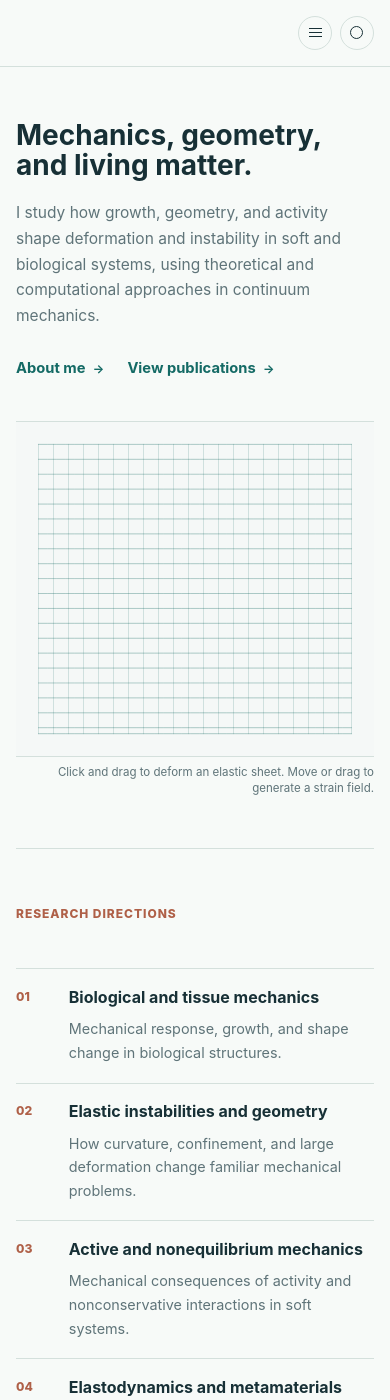
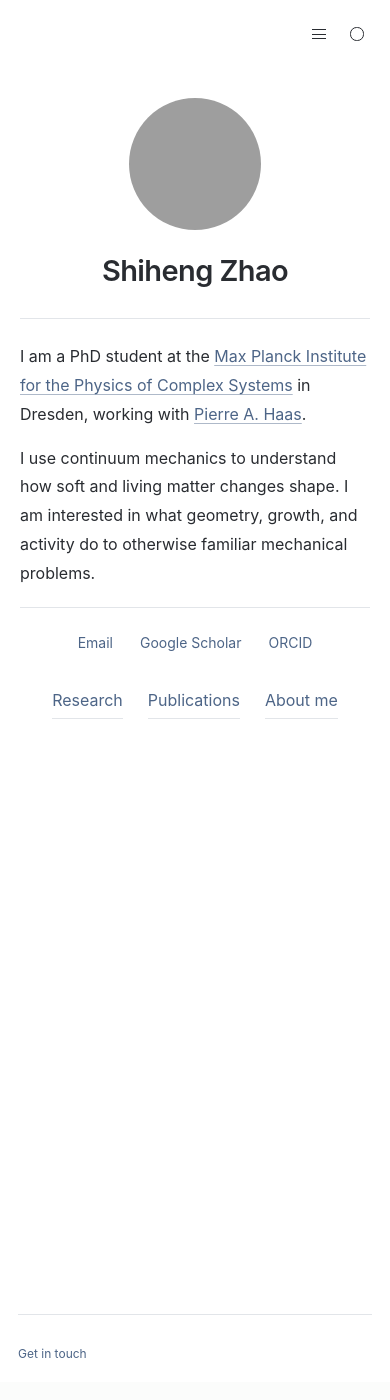
Before and after one commit to Iamzsh/Iamzsh.github.io, a Jekyll site: the page built from index.md, in a window 390 px wide and 1400 px high. Built offline with Jekyll 4.4.1, drawn with Linux system fonts in a browser that asks for light colours; some of the changed text lies outside the part shown; grey boxes are pictures that could not be loaded.

Commit message:
update system

```diff
--- a/_layouts/personal.html
+++ b/_layouts/personal.html
@@ -8,6 +8,7 @@ layout: compress
   <head>
     {% include head.html %}
     {% include head/custom.html %}
+    <link rel="stylesheet" href="{{ '/assets/css/academic.css' | relative_url }}?v={{ asset_version }}">
   </head>
 
   <body class="personal-shell {{ page.body_class | default: '' }}">
@@ -15,6 +16,9 @@ layout: compress
 
     <header class="personal-header">
       <div class="personal-header__inner">
+        {% unless page.url == '/' %}
+          <a class="personal-brand" href="{{ '/' | relative_url }}"><span class="personal-brand__name">Shiheng Zhao</span></a>
+        {% endunless %}
         <div class="personal-header__controls">
           <button class="personal-icon-button personal-nav-toggle" type="button" aria-expanded="false" aria-controls="personal-navigation" data-nav-toggle title="Toggle navigation">
             <span class="personal-nav-glyph" aria-hidden="true"></span>
@@ -44,14 +48,11 @@ layout: compress
 
     <footer class="personal-footer">
       <div class="personal-footer__inner">
-        <div>
-          <p class="personal-footer__name">{{ site.name | default: site.title }}</p>
-          <p>Continuum mechanics of soft and biological matter</p>
-        </div>
+        <a href="mailto:zhao@pks.mpg.de">Get in touch</a>
       </div>
     </footer>
 
-    <script src="{{ base_path }}/assets/js/elastic-sheet-model.js?v={{ asset_version }}" defer></script>
+    {% if page.elastic_demo %}<script src="{{ '/assets/js/elastic-sheet-model.js' | relative_url }}?v={{ asset_version }}" defer></script>{% endif %}
     <script src="{{ base_path }}/assets/js/personal-site.js?v={{ asset_version }}" defer></script>
   </body>
 </html>
--- /dev/null
+++ b/assets/css/academic.css
@@ -0,0 +1,247 @@
+/* A quiet presentation layer; publication entries retain profile.css's layout. */
+
+body.personal-shell {
+  --personal-bg: #fff;
+  --personal-surface: #fff;
+  --personal-ink: #292c31;
+  --personal-muted: #646870;
+  --personal-accent: #4d6587;
+  --personal-accent-strong: #354d70;
+  --personal-accent-soft: #edf1f6;
+  --personal-rust: #626d7c;
+  --personal-line: #e2e5e9;
+  --personal-focus: #4d6587;
+}
+
+html[data-theme="dark"] body.personal-shell {
+  --personal-bg: #202124;
+  --personal-surface: #27282d;
+  --personal-ink: #e9e9ec;
+  --personal-muted: #b6b8c0;
+  --personal-accent: #a6bbdc;
+  --personal-accent-strong: #c3d2e9;
+  --personal-accent-soft: #313a48;
+  --personal-rust: #b7c1d0;
+  --personal-line: #3c3e45;
+  --personal-focus: #a6bbdc;
+}
+
+.personal-header { position: relative; border: 0; }
+.personal-header__inner,
+.personal-footer__inner {
+  width: min(920px, calc(100% - 48px));
+  min-height: 76px;
+  gap: 24px;
+}
+.personal-header__inner { justify-content: space-between; }
+.page-home .personal-header__inner { justify-content: flex-end; }
+.personal-brand__name { font-size: 16px; font-weight: 600; }
+.personal-header__controls { gap: 20px; }
+.personal-nav { gap: 26px; }
+.personal-nav a { padding: 5px 0; font-size: 14px; font-weight: 400; }
+.personal-icon-button { width: 30px; height: 30px; border: 0; }
+.personal-main { min-height: calc(100vh - 154px); }
+.personal-footer { border: 0; }
+.personal-footer__inner {
+  min-height: 78px;
+  padding: 18px 0;
+  justify-content: flex-end;
+  border-top: 1px solid var(--personal-line);
+}
+.personal-footer p,
+.personal-footer a { font-size: 12px; font-weight: 400; }
+
+.home-profile {
+  width: min(640px, calc(100% - 48px));
+  margin: 0 auto;
+  padding: 55px 0 90px;
+  text-align: center;
+}
+.home-profile__portrait { width: 152px; height: 152px; margin: 0 auto 25px; }
+.home-profile__portrait img {
+  display: block;
+  width: 100%;
+  height: 100%;
+  border-radius: 50%;
+  object-fit: cover;
+  object-position: 58% 22%;
+}
+.home-profile h1 {
+  margin: 0;
+  color: var(--personal-ink);
+  font-size: 32px;
+  font-weight: 600;
+  line-height: 1.25;
+  letter-spacing: -0.6px;
+}
+.home-profile__intro {
+  margin-top: 29px;
+  padding: 23px 0 19px;
+  border-top: 1px solid var(--personal-line);
+  border-bottom: 1px solid var(--personal-line);
+  text-align: left;
+  font-size: 17px;
+  line-height: 1.8;
+}
+.home-profile__intro p { margin: 0 0 15px; }
+.home-profile__intro p:last-child { margin-bottom: 0; }
+.home-profile__intro a,
+.research-page a:not(.research-figure__link) {
+  text-decoration: underline;
+  text-decoration-color: color-mix(in srgb, var(--personal-accent) 45%, transparent);
+  text-underline-offset: 3px;
+  text-decoration-thickness: 1px;
+}
+.home-profile__contact,
+.home-profile__links {
+  display: flex;
+  flex-wrap: wrap;
+  align-items: center;
+  justify-content: center;
+  gap: 13px 27px;
+}
+.home-profile__contact { margin-top: 23px; font-size: 14px; }
+.home-profile__links { margin-top: 32px; font-size: 16px; }
+.home-profile__links a { padding: 5px 0; border-bottom: 1px solid var(--personal-line); }
+.home-profile__links a:hover { border-color: var(--personal-accent); }
+
+.research-page {
+  width: min(920px, calc(100% - 48px));
+  margin: 0 auto;
+  padding: 51px 0 65px;
+  font-size: 16px;
+  line-height: 1.8;
+}
+.research-intro { max-width: 760px; margin-bottom: 49px; }
+.research-intro h1 {
+  margin: 0 0 22px;
+  font-size: 30px;
+  font-weight: 600;
+  line-height: 1.25;
+  letter-spacing: -0.5px;
+}
+.research-intro p { margin: 0; font-size: 17px; line-height: 1.8; }
+.research-topic {
+  display: grid;
+  grid-template-columns: minmax(0, 1.25fr) minmax(0, 1fr);
+  gap: 38px;
+  align-items: start;
+  padding: 37px 0 42px;
+  border-top: 1px solid var(--personal-line);
+}
+.research-topic h2 {
+  margin: 0 0 17px;
+  padding: 0;
+  color: var(--personal-ink);
+  border: 0;
+  font-size: 22px;
+  font-weight: 600;
+  line-height: 1.4;
+  letter-spacing: -0.25px;
+}
+.research-topic__copy > p { margin: 0 0 15px; }
+.research-topic__copy .research-reading { margin-top: 20px; font-size: 13px; line-height: 1.65; }
+.research-reading a { display: inline; }
+.research-reading span { display: block; margin-top: 7px; }
+.research-figure { min-width: 0; margin: 4px 0 0; }
+.research-figure__link {
+  display: block;
+  padding: 12px;
+  background: #fff;
+  border: 1px solid var(--personal-line);
+}
+.research-figure img { display: block; width: 100%; height: auto; }
+.research-figure figcaption { margin-top: 11px; color: var(--personal-muted); font-size: 12px; line-height: 1.65; }
+.research-figure figcaption a { white-space: nowrap; }
+.research-demo {
+  margin-top: 6px;
+  padding: 23px 0;
+  border-top: 1px solid var(--personal-line);
+  border-bottom: 1px solid var(--personal-line);
+}
+.research-demo summary { color: var(--personal-accent); font-size: 15px; cursor: pointer; }
+.research-demo summary:focus-visible { outline: 2px solid var(--personal-focus); outline-offset: 5px; }
+.research-demo__content { max-width: 640px; margin: 22px auto 0; }
+.research-demo__content > p { color: var(--personal-muted); font-size: 14px; }
+.research-demo .elastic-field { height: 340px; }
+.research-demo .elastic-field__caption { text-align: left; font-size: 12px; }
+
+.page-about .about-hero {
+  width: min(920px, calc(100% - 48px));
+  padding: 51px 0 65px;
+  grid-template-columns: minmax(0, 1fr) 210px;
+  gap: 45px;
+}
+.page-about .about-portrait { width: 200px; height: 200px; }
+.page-about .about-hero__copy > p:not(.eyebrow):not(.about-hero__role) { text-align: left; }
+.page-about .about-hero__role { font-size: 17px; font-weight: 500; }
+.page-about .about-contact__email { font-size: 16px; }
+.page-about .eyebrow {
+  color: var(--personal-muted);
+  font-size: 12px;
+  font-weight: 500;
+  letter-spacing: 0.02em;
+  text-transform: none;
+}
+
+/* Keep the publication list's existing width, spacing, and type hierarchy. */
+.page-publications .personal-header__inner,
+.page-publications .personal-footer__inner { width: min(1180px, calc(100% - 3rem)); }
+.page-publications .pub-hero { border-bottom: 0; padding-bottom: 0; }
+.page-publications .pub-list { border-top: 0; }
+.page-publications .pub-section .pub-card {
+  padding: 1rem 0 1.3rem;
+  border-bottom: 0;
+}
+
+@media (max-width: 760px) {
+  .personal-header__inner,
+  .personal-footer__inner,
+  .page-publications .personal-header__inner,
+  .page-publications .personal-footer__inner { width: calc(100% - 36px); min-height: 68px; }
+  .personal-header__controls { gap: 8px; }
+  .personal-header__inner { position: relative; }
+  .personal-nav {
+    top: calc(100% - 1px);
+    right: 0;
+    width: min(250px, calc(100vw - 36px));
+    padding: 6px 18px;
+    gap: 0;
+  }
+  .personal-nav a { padding: 13px 0; font-size: 15px; }
+  .home-profile { width: min(620px, calc(100% - 40px)); padding: 30px 0 64px; }
+  .home-profile__portrait { width: 132px; height: 132px; margin-bottom: 23px; }
+  .home-profile h1 { font-size: 29px; }
+  .home-profile__intro { font-size: 16px; line-height: 1.8; }
+  .home-profile__links { margin-top: 28px; gap: 15px 25px; }
+  .research-page { width: min(620px, calc(100% - 40px)); padding: 32px 0 48px; }
+  .research-intro { margin-bottom: 33px; }
+  .research-intro h1 { font-size: 28px; margin-bottom: 18px; }
+  .research-intro p { font-size: 16px; }
+  .research-topic { grid-template-columns: 1fr; gap: 24px; padding: 29px 0 34px; }
+  .research-topic h2 { font-size: 21px; }
+  .research-figure { width: 100%; max-width: 440px; margin: 0 auto; }
+  .research-demo .elastic-field { height: 280px; }
+  .page-about .about-hero {
+    width: min(620px, calc(100% - 40px));
+    padding: 32px 0 48px;
+    grid-template-columns: 1fr;
+    gap: 35px;
+  }
+  .page-about .about-side { grid-template-columns: 150px minmax(0, 1fr); gap: 24px; align-items: center; }
+  .page-about .about-portrait { width: 150px; height: 150px; }
+  .page-about .about-contact__email { overflow-wrap: anywhere; }
+}
+
+@media (max-width: 380px) {
+  .personal-brand__name { font-size: 15px; }
+  .home-profile__links { gap: 15px 20px; font-size: 15px; }
+  .page-about .about-side { grid-template-columns: 1fr; }
+}
+
+@media print {
+  .personal-header,
+  .personal-footer,
+  .research-demo { display: none; }
+  .research-topic { break-inside: avoid; }
+}
--- a/assets/js/personal-site.js
+++ b/assets/js/personal-site.js
@@ -513,6 +513,17 @@
   }
 
   document.querySelectorAll('[data-elastic-field]').forEach((field) => {
-    new ElasticFieldController(field).connect();
+    const disclosure = field.closest('details');
+    const connect = () => new ElasticFieldController(field).connect();
+    if (disclosure && !disclosure.open) {
+      const connectWhenOpened = () => {
+        if (!disclosure.open) return;
+        connect();
+        disclosure.removeEventListener('toggle', connectWhenOpened);
+      };
+      disclosure.addEventListener('toggle', connectWhenOpened);
+    } else {
+      connect();
+    }
   });
 })();
--- a/index.md
+++ b/index.md
@@ -3,82 +3,26 @@ layout: personal
 title: "Home"
 permalink: /
 body_class: page-home
+excerpt: "Shiheng Zhao studies the mechanics of soft and living matter, including tissue deformation, elastic instabilities, and active solids."
 ---
 
-<section class="home-hero" aria-labelledby="home-title">
-  <div class="home-hero__copy">
-    <h1 id="home-title">Mechanics, geometry, and living matter.</h1>
-    <p class="home-hero__text">I study how growth, geometry, and activity shape deformation and instability in soft and biological systems, using theoretical and computational approaches in continuum mechanics.</p>
-    <div class="home-hero__actions">
-      <a class="text-link" href="{{ base_path }}/about/">About me <span class="link-arrow" aria-hidden="true">&rarr;</span></a>
-      <a class="text-link" href="{{ base_path }}/publications/">View publications <span class="link-arrow" aria-hidden="true">&rarr;</span></a>
-    </div>
+<section class="home-profile" aria-labelledby="home-title">
+  <figure class="home-profile__portrait">
+    <img src="{{ '/images/prot.JPG' | relative_url }}" alt="Shiheng Zhao" width="152" height="152" fetchpriority="high">
+  </figure>
+  <h1 id="home-title">Shiheng Zhao</h1>
+  <div class="home-profile__intro">
+    <p>I am a PhD student at the <a href="https://www.pks.mpg.de/">Max Planck Institute for the Physics of Complex Systems</a> in Dresden, working with <a href="https://www.pks.mpg.de/self-organization-of-multicellular-systems">Pierre A. Haas</a>.</p>
+    <p>I use continuum mechanics to understand how soft and living matter changes shape. I am interested in what geometry, growth, and activity do to otherwise familiar mechanical problems.</p>
   </div>
-
-  <div class="elastic-field-panel">
-    <div class="elastic-field" data-elastic-field>
-      <canvas aria-label="Interactive linear-elastic sheet with fixed outer boundaries. Click a small local patch and drag to view its minimum-energy displacement field. Move the pointer to deform it, or click and drag to stretch it." title="Click and drag a local patch of the elastic sheet. Move or drag to generate a strain field."></canvas>
-    </div>
-    <p class="elastic-field__caption">Click and drag to deform an elastic sheet. Move or drag to generate a strain field.</p>
+  <div class="home-profile__contact" aria-label="Contact and academic profiles">
+    <a href="mailto:zhao@pks.mpg.de">Email</a>
+    <a href="https://scholar.google.com/citations?user=4JhQk2oAAAAJ&amp;hl=en">Google Scholar</a>
+    <a href="https://orcid.org/0009-0003-0024-5999">ORCID</a>
   </div>
+  <nav class="home-profile__links" aria-label="Explore my work">
+    <a href="{{ '/research/' | relative_url }}">Research</a>
+    <a href="{{ '/publications/' | relative_url }}">Publications</a>
+    <a href="{{ '/about/' | relative_url }}">About me</a>
+  </nav>
 </section>
-
-<section class="home-section home-section--directions" aria-label="Research directions">
-  <div class="home-section__heading">
-    <p class="eyebrow">Research directions</p>
-  </div>
-  <div class="direction-list">
-    <article class="direction-list__item">
-      <span>01</span>
-      <div>
-        <h3>Biological and tissue mechanics</h3>
-        <p>Mechanical response, growth, and shape change in biological structures.</p>
-      </div>
-    </article>
-    <article class="direction-list__item">
-      <span>02</span>
-      <div>
-        <h3>Elastic instabilities and geometry</h3>
-        <p>How curvature, confinement, and large deformation change familiar mechanical problems.</p>
-      </div>
-    </article>
-    <article class="direction-list__item">
-      <span>03</span>
-      <div>
-        <h3>Active and nonequilibrium mechanics</h3>
-        <p>Mechanical consequences of activity and nonconservative interactions in soft systems.</p>
-      </div>
-    </article>
-    <article class="direction-list__item">
-      <span>04</span>
-      <div>
-        <h3>Elastodynamics and metamaterials</h3>
-        <p>Wave propagation and controllable mechanical response in soft and architected media.</p>
-      </div>
-    </article>
-  </div>
-</section>
-
-<section class="home-section home-section--selected" aria-labelledby="selected-title">
-  <div class="home-section__heading">
-    <p class="eyebrow">Selected work</p>
-    <h2 id="selected-title">Recent publications</h2>
-  </div>
-  <div class="citation-list">
-    <a class="citation-list__item" href="https://doi.org/10.1103/63py-ph5s" target="_blank" rel="noopener">
-      <span>2025</span>
-      <p><strong>Euler buckling on curved surfaces.</strong> <em>Physical Review Letters</em>, 135:247201.</p>
-      <span class="external-arrow" aria-hidden="true">&#8599;</span>
-    </a>
-    <a class="citation-list__item" href="https://doi.org/10.1073/pnas.2505160122" target="_blank" rel="noopener">
-      <span>2025</span>
-      <p><strong>A model for boundary-driven tissue morphogenesis.</strong> <em>PNAS</em>, 122(38):e2505160122.</p>
-      <span class="external-arrow" aria-hidden="true">&#8599;</span>
-    </a>
-    <a class="citation-list__item" href="https://arxiv.org/abs/2606.01889" target="_blank" rel="noopener">
-      <span>2026</span>
-      <p><strong>Stretching and bending of (really) thick elastic plates.</strong> arXiv:2606.01889.</p>
-      <span class="external-arrow" aria-hidden="true">&#8599;</span>
-    </a>
-  </div>
-</section>
```
Also changed, not shown: _data/navigation.yml (+5 -2 lines), _pages/research-projects.md (+3 -10 lines), _pages/research.md (added, +78 -0 lines), images/research/README.md (added, +103 -0 lines), images/research/boundary-driven-morphogenesis.png (added), images/research/curved-surface-buckling.png (added), images/research/cyst-indentation.png (added), images/research/elastic-waveguiding.jpg (added), images/research/embryo-development-0-20min.png (added), images/research/odd-elasticity-response.png (added), images/research/odd-elasticity.png (added).
